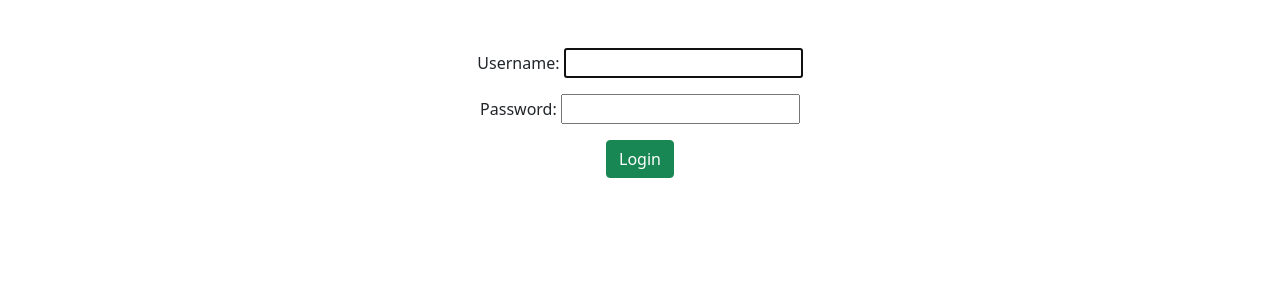
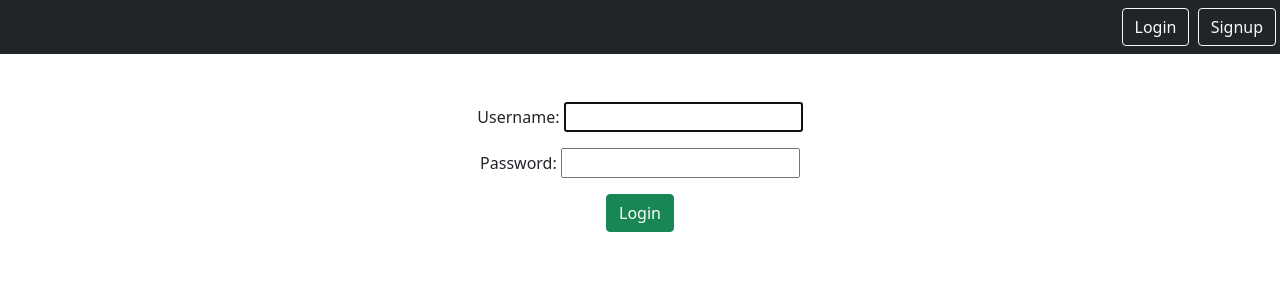
Before and after one commit to luisromeroaraya/django-esst, a Django app: page /login in a window 1280 px wide. Shown: the top 300 px of the page. Run offline with Django 3.2, Linux system fonts and the light colour scheme.

Commit message:
Added navbar to base template

```diff
--- a/static/templates/base.html
+++ b/static/templates/base.html
@@ -10,6 +10,18 @@
     <title>SmartNotes</title>
 </head>
 <body>
+    <nav class="navbar navbar-dark bg-dark">
+        <div class="ms-auto">
+            {% if user.is_authenticated %}
+            <a href="{% url 'notes.list' %}" class="btn btn-outline-light me-1">Home</a>
+            <a href="{% url 'notes.create' %}" class="btn btn-outline-light me-1">Create</a>
+            <a href="{% url 'logout' %}" class="btn btn-outline-light me-1">Logout</a>
+            {% else %}
+            <a href="{% url 'login' %}" class="btn btn-outline-light me-1">Login</a>
+            <a href="{% url 'signup' %}" class="btn btn-outline-light me-1">Signup</a>
+            {% endif %}
+        </div>
+    </nav>
     <div class="container text-center my-5">
     {% block content %}
     {% endblock %}
```
Also changed, not shown: db.sqlite3.
